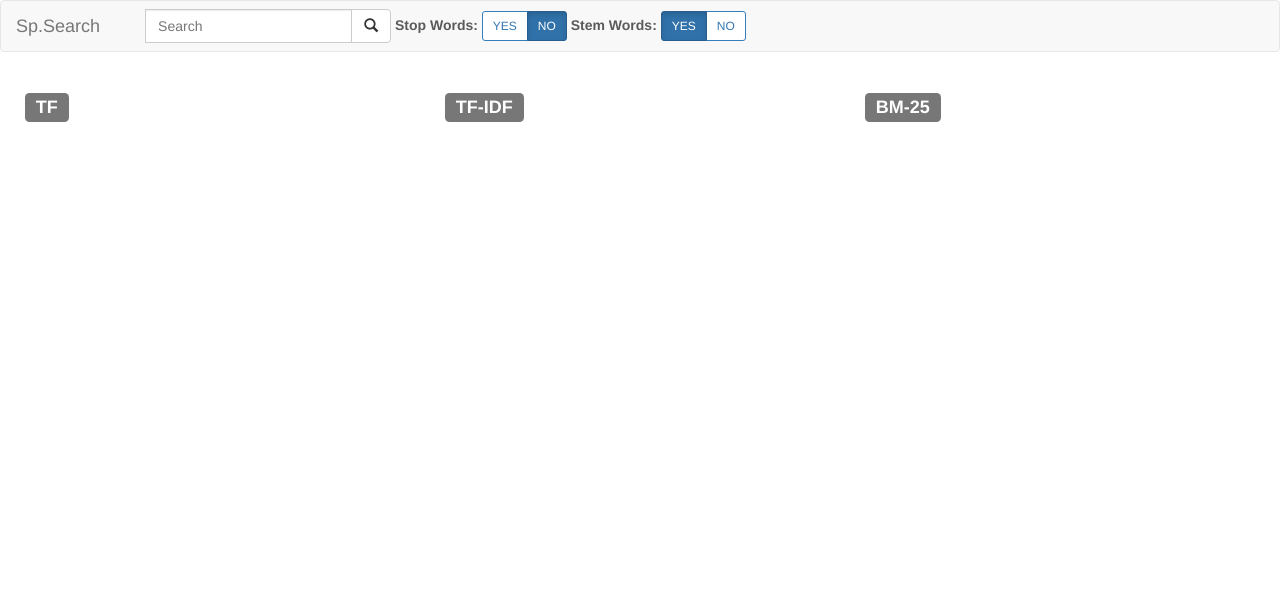
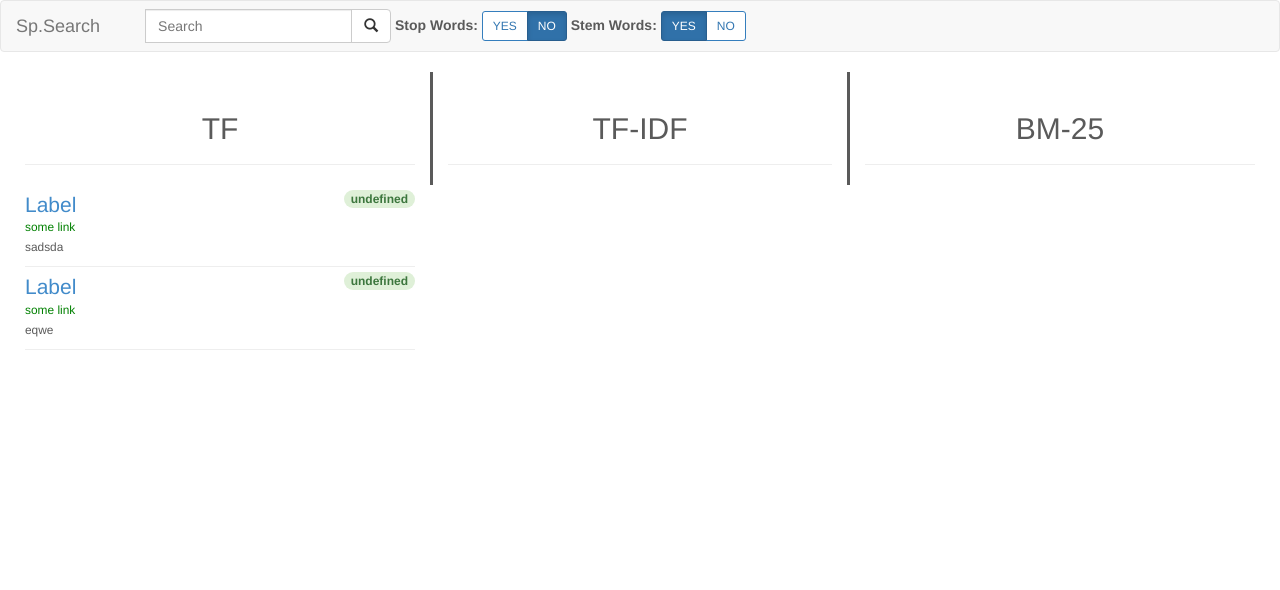
Before and after one commit to arihantsethia/Sp.Search, a Flask app: page /search in a window 1280 px wide. Shown: the top 590 px of the page. Run offline with Flask 2, Linux system fonts and the light colour scheme; data that the repository does not hold is empty; parts of the project's set-up code (start-up, migrations or seed data) failed here and were passed over; some libraries are stand-ins or nearby versions.

Commit message:
UI search

```diff
--- a/static/css/style.css
+++ b/static/css/style.css
@@ -137,20 +137,28 @@ body {
   padding: 0 25px;
   width: 100%;
 }
+/* CSS used here will be applied after bootstrap.css */
+.result-div{
+padding-top:5px
+}
+.div-link{
+  margin-top:-23px;
+}
 
-@import "//netdna.bootstrapcdn.com/font-awesome/4.0.3/css/font-awesome.min.css";
-@import "http://fonts.googleapis.com/css?family=Roboto:400,500";
+.link{
+  color:green
+}
 
-.box > .icon { text-align: center; position: relative; }
-.box > .icon > .image { position: relative; z-index: 2; margin: auto; width: 88px; height: 88px; border: 8px solid white; line-height: 88px; border-radius: 50%; background: #63B76C; vertical-align: middle; }
-.box > .icon:hover > .image { background: #333; }
-.box > .icon > .image > i { font-size: 36px !important; color: #fff !important; }
-.box > .icon:hover > .image > i { color: white !important; }
-.box > .icon > .info { margin-top: -24px; background: rgba(0, 0, 0, 0.04); border: 1px solid #e0e0e0; padding: 15px 0 10px 0; }
-.box > .icon:hover > .info { background: rgba(0, 0, 0, 0.04); border-color: #e0e0e0; color: white; }
-.box > .icon > .info > h3.title { font-family: "Roboto",sans-serif !important; font-size: 16px; color: #222; font-weight: 500; }
-.box > .icon > .info > p { font-family: "Roboto",sans-serif !important; font-size: 13px; color: #666; line-height: 1.5em; margin: 20px;}
-.box > .icon:hover > .info > h3.title, .box > .icon:hover > .info > p, .box > .icon:hover > .info > .more > a { color: #222; }
-.box > .icon > .info > .more a { font-family: "Roboto",sans-serif !important; font-size: 12px; color: #222; line-height: 12px; text-transform: uppercase; text-decoration: none; }
-.box > .icon:hover > .info > .more > a { color: #fff; padding: 6px 8px; background-color: #63B76C; }
-.box .space { height: 30px; }
+.div-middle{
+  border-right-style: solid;
+  border-left-style: solid;
+}
+
+.scoring{
+  text-align: center;
+}
+
+.results-bottom{
+  margin-top:10px;
+  margin-bottom:0px;
+}
--- a/templates/search_results.html
+++ b/templates/search_results.html
@@ -21,7 +21,8 @@
                     <input type="hidden" name="stemming" id="stemming" value="Y">
                     <input type="text" class="form-control" placeholder="Search" name="query">
                     <div class="input-group-btn">
-					<button class="btn btn-default" type="submit"><i class="glyphicon glyphicon-search"></i></button>
+                        <button class="btn btn-default" type="submit"><i class="glyphicon glyphicon-search"></i>
+                        </button>
                     </div>
                 </div>
                 <div class="form-group">
@@ -40,85 +41,52 @@
                 </div>
             </form>
         </div>
-  </div><!-- /.navbar-collapse -->
+    </div>
+    <!-- /.navbar-collapse -->
 </nav>
 <div class="container-full">
     <div class="row">
         <div class="col-md-4">
-		<h3><span class="label label-default">TF</span></h3>
+            <div class="page-header scoring">
+                <h2>TF</h2>
+            </div>
             <div id="resultstf"></div>
         </div>
-	<div class="col-md-4">
-		<h3><span class="label label-default">TF-IDF</span></h3>
+        <div class="col-md-4 div-middle ">
+            <div class="page-header  scoring">
+                <h2>TF-IDF</h2>
+            </div>
             <div id="resultstfidf"></div>
         </div>
         <div class="col-md-4">
-		<h3><span class="label label-default">BM-25</span></h3>
+            <div class="page-header  scoring">
+                <h2>BM-25</h2>
+            </div>
             <div id="resultsbm"></div>
         </div>
     </div>
 </div>
 
 <script type=text/javascript>
-	$( document ).ready(function() {
-		console.log( "ready!" );
-
+    $(document).ready(function() {
         $.getJSON('/search_results', {
             query: getParameterByName('query'),
-					stemming : getParameterByName('stemming'),
-					stopWords : getParameterByName('stopWords'),
+            stemming: getParameterByName('stemming'),
+            stopWords: getParameterByName('stopWords'),
             scoringMethod: 'tf',
         }, function(data) {
-						var ni = document.getElementById('resultstf');
-						for (var prop in data['results'])
-						{
-							console.log(prop);
-							var newdiv = document.createElement('div');
-							var htmlpanel = '<div class="panel panel-default"><div class="panel-heading">';
-							htmlpanel += '<h3 class="panel-title"><a href="'+data['results'][prop]['url']+'">'+data['results'][prop]['rank']+' '+data['results'][prop]['title']+'</a></h3>';
-							htmlpanel += '</div><div class="panel-body">'+data['results'][prop]['content']+'</div></div></div>';
-							newdiv.innerHTML = htmlpanel;
-							ni.appendChild(newdiv);
+            var htmlString = "";
+            for (var prop in data['results']) {
+                htmlString += '<div class="result-div"> <p class="lead">';
+                htmlString += '<a href="' + data['results'][prop]['url'] + '">Label</a>';
+                htmlString += '<span class="badge alert-success pull-right">' + data['results'][prop]['score'] + '</span></p>';
+                htmlString += '<div class="div-link"><small class="link" >' + 'some link' + '</small>';
+                htmlString += '</div><small>' + data['results'][prop]['content'] + '</small></div><hr class="results-bottom">';
             }
+            $("#resultstf").html(htmlString);
+        });
     });
 
-		$.getJSON('/search_results', {
-					query: getParameterByName('query'),
-					stemming : getParameterByName('stemming'),
-					stopWords : getParameterByName('stopWords'),
-					scoringMethod: 'tfidf',
-					}, function(data) {
-						var ni = document.getElementById('resultstfidf');
-						for (var prop in data['results'])
-						{
-							console.log(prop);
-							var newdiv = document.createElement('div');
-							var htmlpanel = '<h3 class="panel-title"><a href="'+data['results'][prop]['url']+'">'+data['results'][prop]['rank']+' '+data['results'][prop]['title']+'</a></h3>';
-							htmlpanel += data['results'][prop]['content'];
-							newdiv.innerHTML = htmlpanel;
-							ni.appendChild(newdiv);
-						 }
-
-		});$.getJSON('/search_results', {
-					query: getParameterByName('query'),
-					stemming : getParameterByName('stemming'),
-					stopWords : getParameterByName('stopWords'),
-					scoringMethod: 'tf',
-					}, function(data) {
-						var ni = document.getElementById('resultsbm');
-						for (var prop in data['results'])
-						{
-							console.log(prop);
-							var newdiv = document.createElement('div');
-							var htmlpanel = '<div class="panel panel-default"><div class="panel-heading">';
-							htmlpanel += '<h3 class="panel-title"><a href="'+data['results'][prop]['url']+'">'+data['results'][prop]['rank']+' '+data['results'][prop]['title']+'</a></h3>';
-							htmlpanel += '</div><div class="panel-body">'+data['results'][prop]['content']+'</div></div></div>';
-							newdiv.innerHTML = htmlpanel;
-							ni.appendChild(newdiv);
-						 }
-			});
-
-		});
     function getParameterByName(name) {
         name = name.replace(/[\[]/, "\\[").replace(/[\]]/, "\\]");
         var regex = new RegExp("[\\?&]" + name + "=([^&#]*)"),
@@ -126,19 +94,18 @@
         return results == null ? "" : decodeURIComponent(results[1].replace(/\+/g, " "));
     };
 
-		$('input[name="stop"]').change(function(){
+    $('input[name="stop"]').change(function() {
         console.log('chan');
         $('#stopWords').val($(this).val())
     });
 
-		$('.radioBtn a').on('click', function(){
+    $('.radioBtn a').on('click', function() {
         var sel = $(this).data('title');
         var tog = $(this).data('toggle');
-          $('#'+tog).prop('value', sel);
+        $('#' + tog).prop('value', sel);
 
-          $('a[data-toggle="'+tog+'"]').not('[data-title="'+sel+'"]').removeClass('active').addClass('notActive');
-          $('a[data-toggle="'+tog+'"][data-title="'+sel+'"]').removeClass('notActive').addClass('active');
+        $('a[data-toggle="' + tog + '"]').not('[data-title="' + sel + '"]').removeClass('active').addClass('notActive');
+        $('a[data-toggle="' + tog + '"][data-title="' + sel + '"]').removeClass('notActive').addClass('active');
     });
 </script>
-
 {% endblock %}
--- a/views.py
+++ b/views.py
@@ -31,7 +31,7 @@ def search_results():
 	start_rank = request.args.get('start_rank',0)
 	num_results = request.args.get('num_results',10)
 	query_id = request.args.get('query_id',None)
-	if (query_id is None) or (not cache.is_cached(query_id)):
+	'''if (query_id is None) or (not cache.is_cached(query_id)):
 		query_id = uuid.uuid4()
 		rank_list = query_parser.get_rank(query_string, stemming, stopWords)
 		results_length = len(rank_list)
@@ -44,7 +44,7 @@ def search_results():
 		stats = cached.get_cached_stats(query_id)
 		results_length = stats['results_length']
 		processing_time = stats['processing_time']
-	results = generate_json(query_id, rank_list, query_string, scoring_method, processing_time, results_length, start_rank)
+	results = generate_json(query_id, rank_list, query_string, scoring_method, processing_time, results_length, start_rank)	'''
 	data = {}
 	data['scoringMethod']=scoring_method
 	data['results']=[{},{}]
```
Lines whose indentation alone changed are shown as unchanged.
